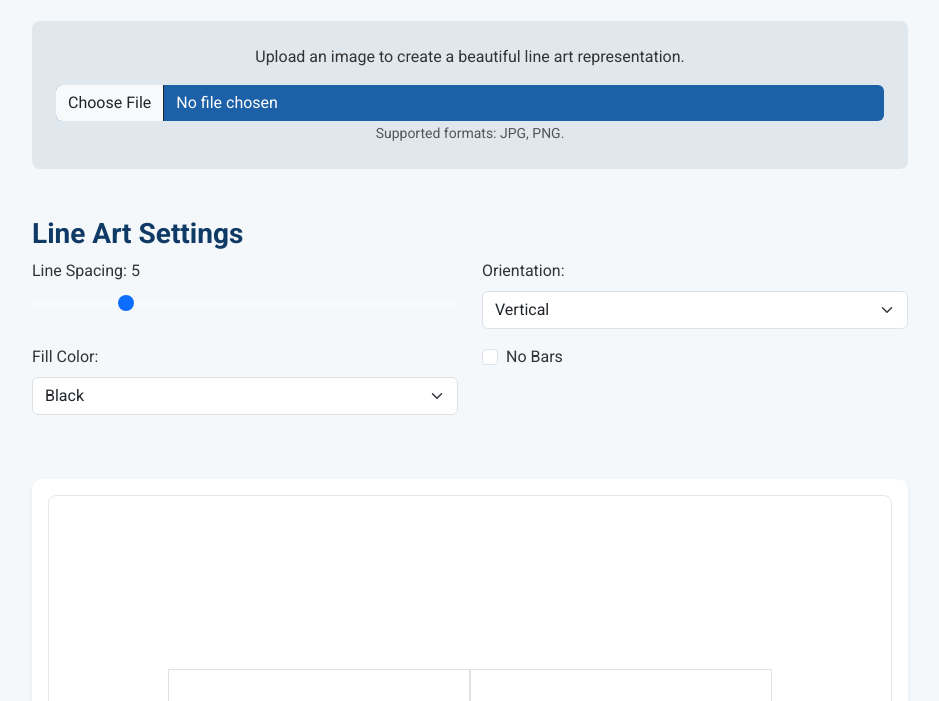
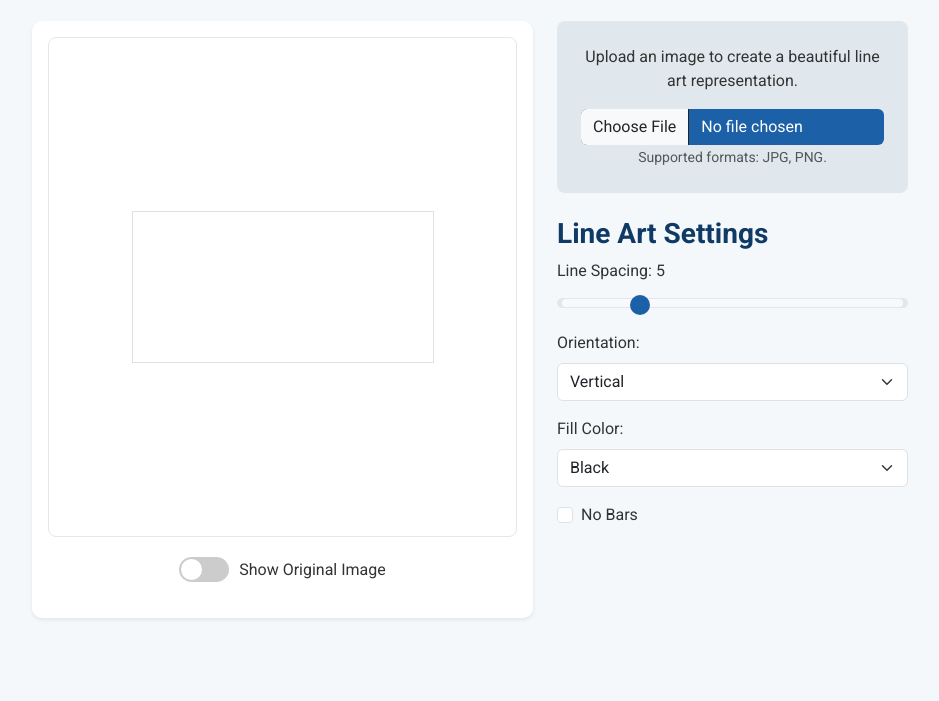
Before and after one commit to bellenfanttyler/line-art-generator, a plain HTML site: page index.html in a window 1280 px wide. Shown: the part 99-800 px from the top of the page, without its empty margins (170-1109 px from the left). Drawn offline with nearby package versions, Linux system fonts and the light colour scheme.

Commit message:
updated the UI layout

```diff
--- a/index.html
+++ b/index.html
@@ -15,50 +15,59 @@
   <div class="container py-5">
     <h1 class="text-center mb-4">Studio Line Art Generator</h1>
 
-    <!-- Upload Section -->
-    <div class="upload-section mb-5 p-4">
+    <!-- Main Row for Layout -->
+    <div class="row">
+      <!-- Display Area for Image and Line Art Result (Left Side) -->
+      <div class="col-md-7 mb-5">
+        <div class="card shadow-sm">
+          <div class="card-body text-center">
+            <div class="canvas-container">
+              <canvas id="originalCanvas" class="border"></canvas>
+              <canvas id="resultCanvas" class="border active"></canvas>
+            </div>
+            <!-- Toggle Switch for Selecting Between Original and Line Art -->
+            <div class="toggle-switch">
+              <input type="checkbox" id="displayToggle">
+              <label for="displayToggle">Show Original Image</label>
+            </div>
+          </div>
+        </div>
+      </div>
+
+      <!-- Controls for Line Art Parameters (Right Side) -->
+      <div class="col-md-5">
+        <div class="upload-section mb-4 p-4">
           <p class="mb-3">Upload an image to create a beautiful line art representation.</p>
           <input type="file" class="form-control btn-upload" id="imageLoader" accept="image/*">
           <small class="form-text text-muted">Supported formats: JPG, PNG.</small>
         </div>
 
-    <!-- Controls for Line Art Parameters -->
-    <div class="mb-5">
+        <div>
           <h3>Line Art Settings</h3>
-      <div class="row">
-        <div class="col-md-6 mb-3">
+          <div class="mb-3">
             <label for="spacingSlider" class="form-label">Line Spacing: <span id="spacingValue">5</span></label>
-          <input type="range" class="form-range" min="1" max="20" value="5" id="spacingSlider">
+            <input type="range" class="form-range" min="1" max="20" value="5" id="spacingSlider" style="accent-color: #1C60A7;">
           </div>
-        <div class="col-md-6 mb-3">
+          <div class="mb-3">
             <label for="orientationSelect" class="form-label">Orientation:</label>
             <select class="form-select" id="orientationSelect">
               <option value="vertical" selected>Vertical</option>
               <option value="horizontal">Horizontal</option>
             </select>
           </div>
-        <div class="col-md-6 mb-3">
+          <div class="mb-3">
             <label for="fillColorSelect" class="form-label">Fill Color:</label>
             <select class="form-select" id="fillColorSelect">
               <option value="black" selected>Black</option>
               <option value="white">White</option>
             </select>
           </div>
-        <div class="col-md-6 mb-3">
+          <div class="mb-3">
             <div class="form-check">
               <input class="form-check-input" type="checkbox" id="noBarsCheckbox">
               <label class="form-check-label" for="noBarsCheckbox">No Bars</label>
             </div>
           </div>
-      </div>
-    </div>
-
-    <!-- Display Area for Image and Line Art Result -->
-    <div class="card shadow-sm">
-      <div class="card-body text-center">
-        <div class="canvas-container">
-          <canvas id="originalCanvas" class="border"></canvas>
-          <canvas id="resultCanvas" class="border"></canvas>
         </div>
       </div>
     </div>
@@ -69,5 +78,22 @@
   <script src="https://cdn.jsdelivr.net/npm/bootstrap@5.3.0/dist/js/bootstrap.bundle.min.js"></script>
   <!-- Your Custom Script -->
   <script src="script.js"></script>
+
+  <script>
+    // JavaScript to handle the canvas toggle functionality
+    document.getElementById("displayToggle").addEventListener("change", function () {
+      const originalCanvas = document.getElementById("originalCanvas");
+      const resultCanvas = document.getElementById("resultCanvas");
+      if (this.checked) {
+        // Show Original Image
+        originalCanvas.classList.add("active");
+        resultCanvas.classList.remove("active");
+      } else {
+        // Show Line Art
+        resultCanvas.classList.add("active");
+        originalCanvas.classList.remove("active");
+      }
+    });
+  </script>
 </body>
 </html>
--- a/styles.css
+++ b/styles.css
@@ -19,6 +19,7 @@ body {
   padding: 20px;
   text-align: center;
   transition: background-color 0.3s ease;
+  margin-bottom: 20px; /* Add spacing for better separation from settings */
 }
 
 .btn-upload {
@@ -47,13 +48,88 @@ body {
   background-color: #FFFFFF;
   border: 1px solid #E1E8ED;
   border-radius: 8px;
+  margin-bottom: 20px; /* Add spacing between sections */
+  overflow: hidden; /* Prevent overflow */
 }
 
 .canvas-container canvas {
   max-width: 100%;
   max-height: 100%;
+  display: none; /* Hide both canvases initially */
 }
 
-  .spinner-border {
+#resultCanvas.active, #originalCanvas.active {
+  display: block; /* Display only the active canvas */
+}
+
+.toggle-switch {
+  display: flex;
+  align-items: center;
+  justify-content: center; /* Center the toggle switch */
+  margin-top: 10px;
+  margin-bottom: 20px; /* Spacing from below elements */
+}
+
+.toggle-switch input[type="checkbox"] {
+  appearance: none;
+  width: 50px;
+  height: 25px;
+  background: #ccc;
+  border-radius: 25px;
+  position: relative;
+  outline: none;
+  cursor: pointer;
+  transition: background 0.3s ease;
+}
+
+.toggle-switch input[type="checkbox"]:checked {
+  background: #1C60A7;
+}
+
+.toggle-switch input[type="checkbox"]::after {
+  content: '';
+  width: 21px;
+  height: 21px;
+  background: #fff;
+  border-radius: 50%;
   position: absolute;
+  top: 2px;
+  left: 2px;
+  transition: 0.3s;
 }
+
+.toggle-switch input[type="checkbox"]:checked::after {
+  left: 27px;
+}
+
+.toggle-switch label {
+  margin-left: 10px;
+  font-weight: 500;
+  color: #333;
+  text-align: center;
+}
+
+/* Updated Line Spacing Slider for Better Visibility */
+#spacingSlider {
+  accent-color: #1C60A7;
+  height: 8px; /* Make the slider thicker */
+  border-radius: 5px;
+  background: #E1E8ED; /* Add background color around the slider to make it stand out */
+  padding: 5px;
+}
+
+#spacingSlider::-webkit-slider-thumb {
+  width: 20px;
+  height: 20px;
+  background: #1C60A7;
+  border-radius: 50%;
+  cursor: pointer;
+}
+
+#spacingSlider::-moz-range-thumb {
+  width: 20px;
+  height: 20px;
+  background: #1C60A7;
+  border-radius: 50%;
+  cursor: pointer;
+}
```
Lines whose indentation alone changed are shown as unchanged.
